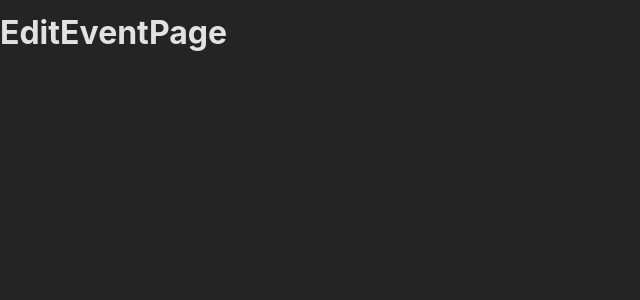
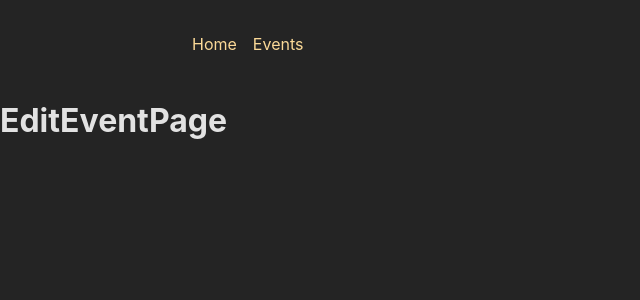
Before and after one commit to LuigiG34/react-routing-advanced, a React (Create React App) app in the folder frontend/: page /events/1/edit in a window 1280 px wide. Shown: the top 300 px of the page, without its empty margins (0-640 px from the left). Built offline with nearby package versions, Linux system fonts and the light colour scheme.

Commit message:
Make a Root Layout for those routes

```diff
--- a/frontend/src/App.js
+++ b/frontend/src/App.js
@@ -1,24 +1,19 @@
-// 3. Add a root layout that adds the <MainNavigation> component above all page components
-// 4. Add properly working links to the MainNavigation
-// 5. Ensure that the links in MainNavigation receive an "active" class when active
-// 6. Output a list of dummy events to the EventsPage
-//    Every list item should include a link to the respective EventDetailPage
-// 7. Output the ID of the selected event on the EventDetailPage
-// BONUS: Add another (nested) layout route that adds the <EventNavigation> component above all /events... page components
-
 import {createBrowserRouter, RouterProvider} from "react-router-dom";
 import HomePage from "./pages/HomePage";
 import EventsPage from "./pages/EventsPage";
 import EventDetailPage from "./pages/EventDetailPage";
 import NewEventPage from "./pages/NewEventPage";
 import EditEventPage from "./pages/EditEventPage";
+import RootLayout from "./pages/Root";
 
 const router = createBrowserRouter([
-  { path: "/", element: <HomePage /> },
-  { path: "/events", element: <EventsPage /> },
-  { path: "/events/:id", element: <EventDetailPage /> },
-  { path: "/events/new", element: <NewEventPage /> },
-  { path: "/events/:id/edit", element: <EditEventPage /> },
+  { path: "/", element: <RootLayout />, children: [
+      { index: true, element: <HomePage /> },
+      { path: "events", element: <EventsPage /> },
+      { path: "events/:id", element: <EventDetailPage /> },
+      { path: "events/new", element: <NewEventPage /> },
+      { path: "events/:id/edit", element: <EditEventPage /> },
+  ]},
 ])
 
 function App() {
--- /dev/null
+++ b/frontend/src/pages/Root.js
@@ -0,0 +1,15 @@
+import MainNavigation from "../components/MainNavigation";
+import { Outlet } from "react-router-dom";
+
+function RootLayout() {
+    return (
+        <>
+            <MainNavigation></MainNavigation>
+            <main>
+                <Outlet />
+            </main>
+        </>
+    )
+}
+
+export default RootLayout;
```
